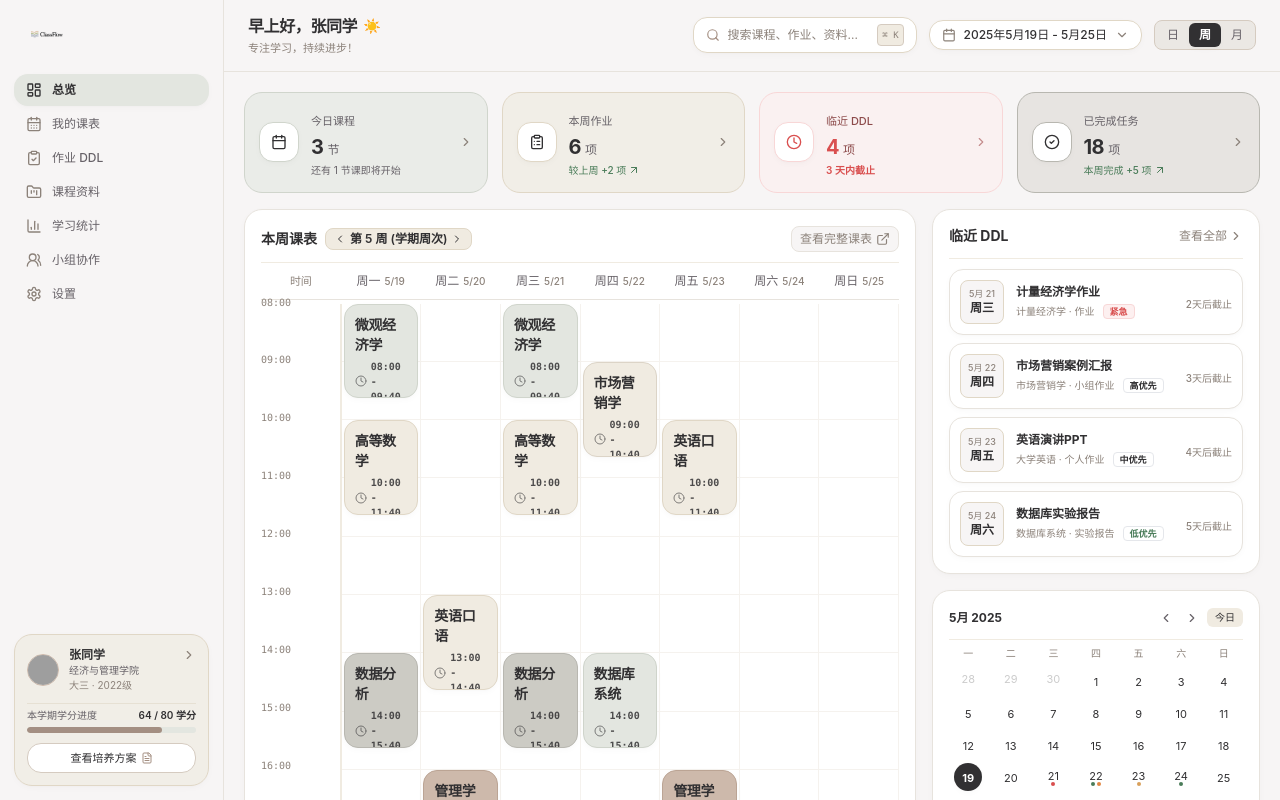
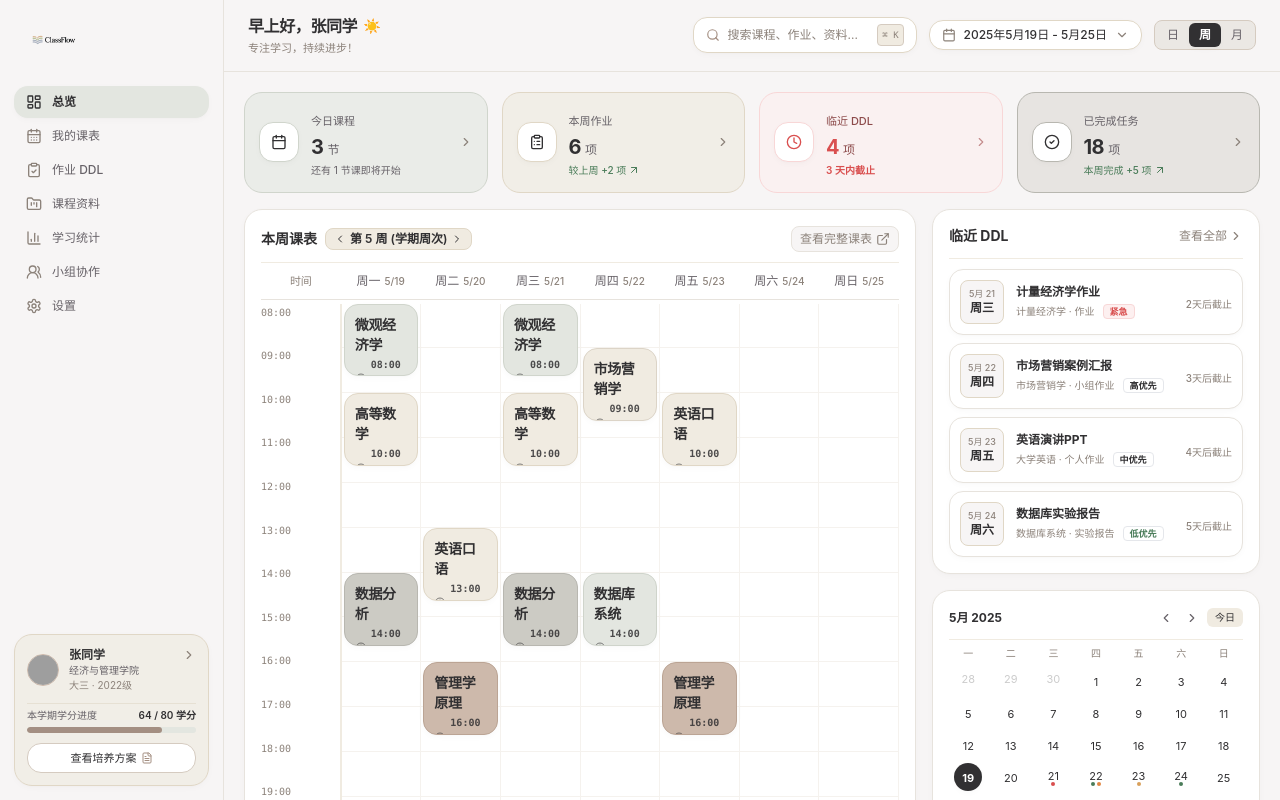
Before and after one commit to zuliku/classflow-study-dashboard, a Next.js app: page / in a window 1280 px wide. Shown: the top 800 px of the page. Built offline with nearby package versions, Linux system fonts and the light colour scheme; grey boxes are pictures that could not be loaded.

Commit message:
fix: resolve 08:00 time label clipping, extend schedule range to 21:00 for evening classes, and enlarge sidebar logo

```diff
--- a/components/dashboard/TimetableGrid.tsx
+++ b/components/dashboard/TimetableGrid.tsx
@@ -18,6 +18,9 @@ const TIME_SLOTS = [
   "16:00",
   "17:00",
   "18:00",
+  "19:00",
+  "20:00",
+  "21:00",
 ];
 
 const WEEKDAYS = [
@@ -46,9 +49,9 @@ export function TimetableGrid() {
     return h * 60 + m;
   };
 
-  const dayStartMinutes = 8 * 60;  // 08:00
-  const dayEndMinutes = 18 * 60;    // 18:00
-  const totalMinutes = dayEndMinutes - dayStartMinutes; // 600 minutes total
+  const dayStartMinutes = 8 * 60;   // 08:00
+  const dayEndMinutes = 21 * 60;     // 21:00 (Includes evening classes up to 21:00)
+  const totalMinutes = dayEndMinutes - dayStartMinutes; // 780 minutes total
 
   // Filter schedules active in currentSemesterWeek
   const activeSchedules = schedules.filter((s) => {
@@ -157,12 +160,18 @@ export function TimetableGrid() {
           ))}
         </div>
 
-        {/* Timetable Body Grid */}
-        <div className="relative flex-1 grid grid-cols-8 mt-1 min-h-[460px]">
-          {/* Time Labels Column */}
-          <div className="flex flex-col justify-between text-[10px] text-[#8C827A] font-mono border-r border-[#F0EBE1] pr-1 py-0 h-full">
-            {TIME_SLOTS.map((time) => (
-              <div key={time} className="flex items-start -mt-1.5 leading-none">
+        {/* Timetable Body Grid (08:00 to 21:00 Evening Range) */}
+        <div className="relative flex-1 grid grid-cols-8 mt-1 min-h-[500px]">
+          {/* Time Labels Column - Fixed padding & top alignment so 08:00 never clips */}
+          <div className="flex flex-col justify-between text-[10px] text-[#8C827A] font-mono border-r border-[#F0EBE1] pr-1.5 py-0.5 h-full">
+            {TIME_SLOTS.map((time, idx) => (
+              <div
+                key={time}
+                className={cn(
+                  "flex items-center leading-none",
+                  idx === 0 ? "pt-0.5" : ""
+                )}
+              >
                 {time}
               </div>
             ))}
@@ -170,9 +179,9 @@ export function TimetableGrid() {
 
           {/* 7 Columns for Days */}
           <div className="col-span-7 grid grid-cols-7 relative border-l border-[#F0EBE1] h-full">
-            {/* Horizontal Grid lines */}
+            {/* Horizontal Grid lines (13 equal rows) */}
             <div className="absolute inset-0 flex flex-col justify-between pointer-events-none h-full">
-              {Array.from({ length: 10 }).map((_, i) => (
+              {Array.from({ length: 13 }).map((_, i) => (
                 <div
                   key={i}
                   className="flex-1 border-b border-[#F5F2EE] w-full"
@@ -228,17 +237,17 @@ export function TimetableGrid() {
                         )}
                         style={{
                           top: `${topPct}%`,
-                          height: `${Math.max(heightPct - 0.4, 9)}%`,
+                          height: `${Math.max(heightPct - 0.3, 7)}%`,
                           backgroundColor: hasConflict ? "#FDF0F0" : course.bgHex,
                           borderColor: hasConflict ? "#F8D7D7" : course.borderHex,
                           color: hasConflict ? "#D94F4F" : course.textHex,
                         }}
                       >
                         {/* Top Section */}
-                        <div className="space-y-1">
-                          {/* 1. Course Title (Slightly larger font size text-[13.5px]) */}
+                        <div className="space-y-0.5">
+                          {/* 1. Course Title */}
                           <div className="flex items-start justify-between">
-                            <h4 className="font-extrabold text-[13.5px] sm:text-sm tracking-tight leading-snug text-charcoal group-hover:underline">
+                            <h4 className="font-extrabold text-[13px] sm:text-sm tracking-tight leading-tight text-charcoal group-hover:underline">
                               {course.name}
                             </h4>
                             {hasConflict && (
@@ -262,7 +271,7 @@ export function TimetableGrid() {
                         </div>
 
                         {/* Bottom Row: Location Badge */}
-                        <div className="flex items-center text-[10px] opacity-90 pt-1 border-t border-black/5 font-medium">
+                        <div className="flex items-center text-[10px] opacity-90 pt-0.5 border-t border-black/5 font-medium">
                           <MapPin className="w-3 h-3 mr-1 shrink-0 opacity-75" />
                           <span className="truncate">{sched.location}</span>
                         </div>
--- a/components/layout/Sidebar.tsx
+++ b/components/layout/Sidebar.tsx
@@ -36,15 +36,15 @@ export function Sidebar() {
     <aside className="w-56 h-screen bg-[#F7F5F5] border-r border-[#E7E3DD] flex flex-col justify-between p-3.5 sticky top-0 select-none z-20 shrink-0">
       {/* Top Section */}
       <div className="space-y-4">
-        {/* Brand Logo replacing top-left with official uploaded ClassFlow logo image */}
+        {/* Brand Logo replacing top-left with enlarged ClassFlow logo image */}
         <div
-          className="flex items-center px-1.5 py-1 cursor-pointer transition-opacity hover:opacity-90"
+          className="flex items-center px-1 py-1 cursor-pointer transition-opacity hover:opacity-90"
           onClick={() => setActiveTab("overview")}
         >
           <img
             src="/logo.png"
             alt="ClassFlow"
-            className="h-9 max-w-full object-contain mix-blend-multiply"
+            className="h-12 w-auto object-contain mix-blend-multiply"
           />
         </div>
 
```
